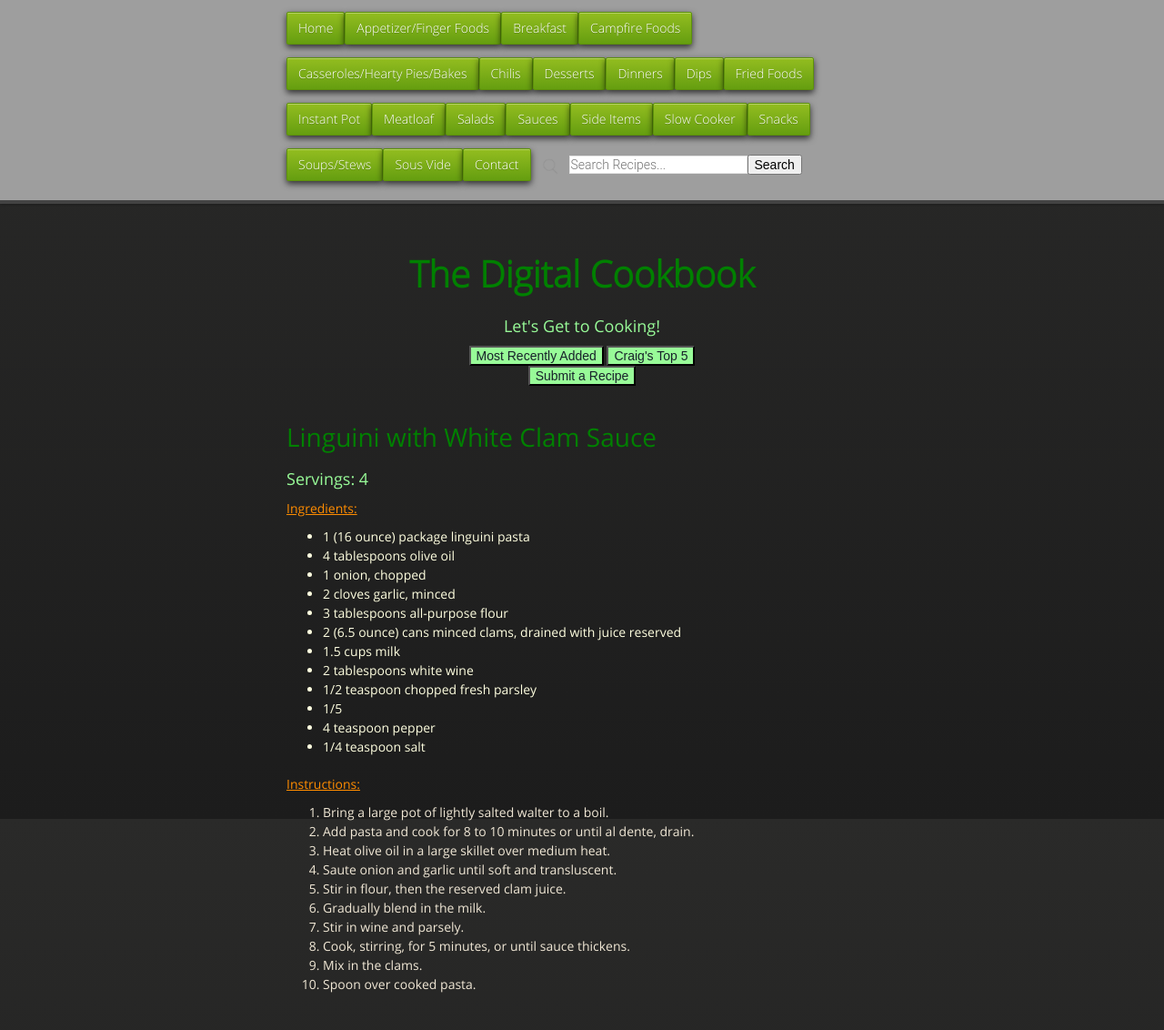
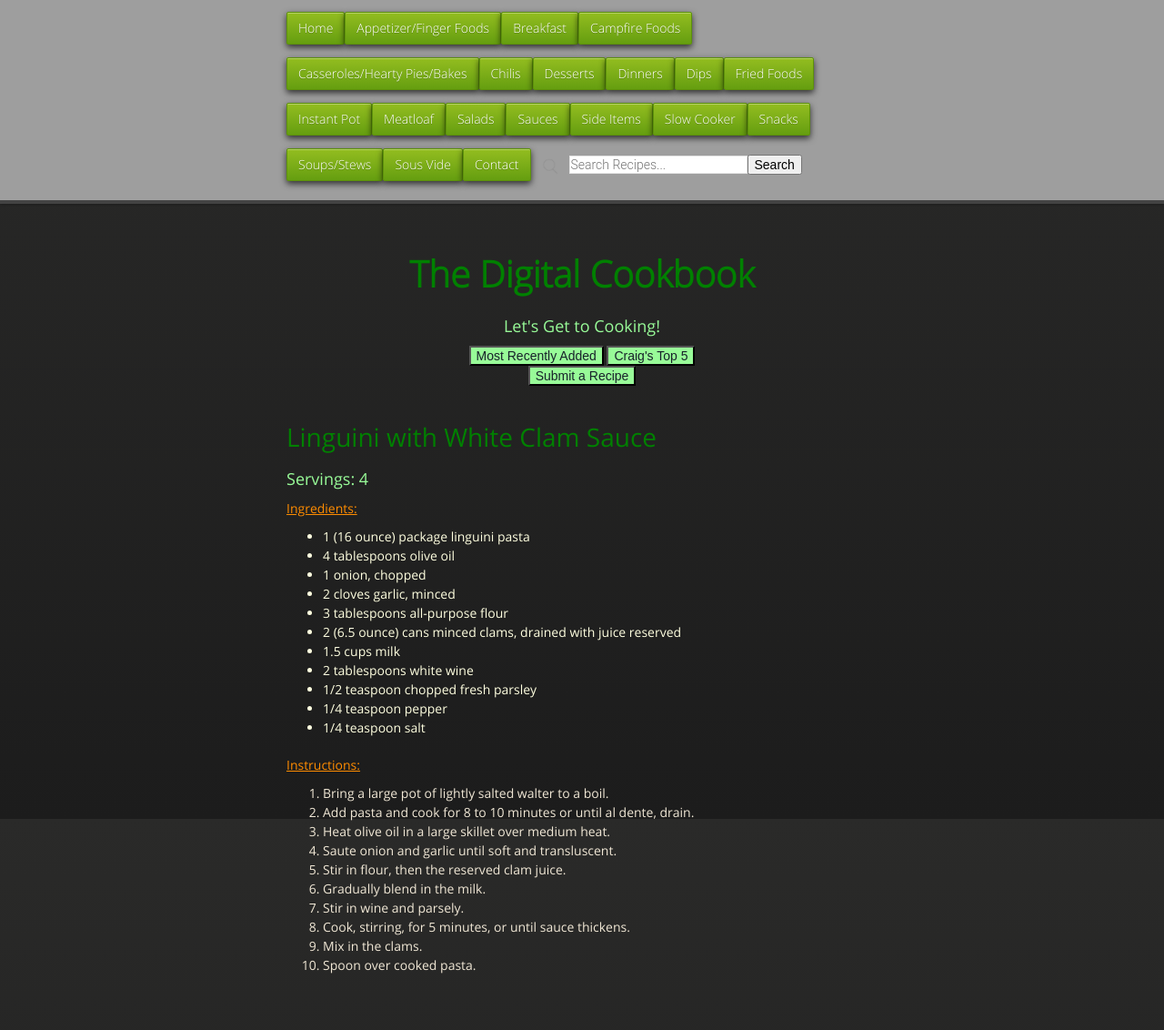
Before and after one commit to cmwillett/TheDigitalCookbook, a Jekyll site: the page built from Dinners/LinguiniWithWhiteClamSauce.md, in a window 1280 px wide. Shown: the whole page at 91% size. Built offline with Jekyll 4.4.1, drawn with Linux system fonts in a browser that asks for light colours; nearby versions of some CDN libraries; after the commit the page ends 1111 px from its top, so only the background shows below that.

Commit message:
Update LinguiniWithWhiteClamSauce.md

```diff
--- a/Dinners/LinguiniWithWhiteClamSauce.md
+++ b/Dinners/LinguiniWithWhiteClamSauce.md
@@ -17,8 +17,7 @@ tags: main,course,dinner,pasta,linguini,white,clam,willis,hatton
 - 1.5 cups milk
 - 2 tablespoons white wine
 - 1/2 teaspoon chopped fresh parsley
-- 1/5
-- 4 teaspoon pepper
+- 1/4 teaspoon pepper
 - 1/4 teaspoon salt
 
 #### Instructions:
```
